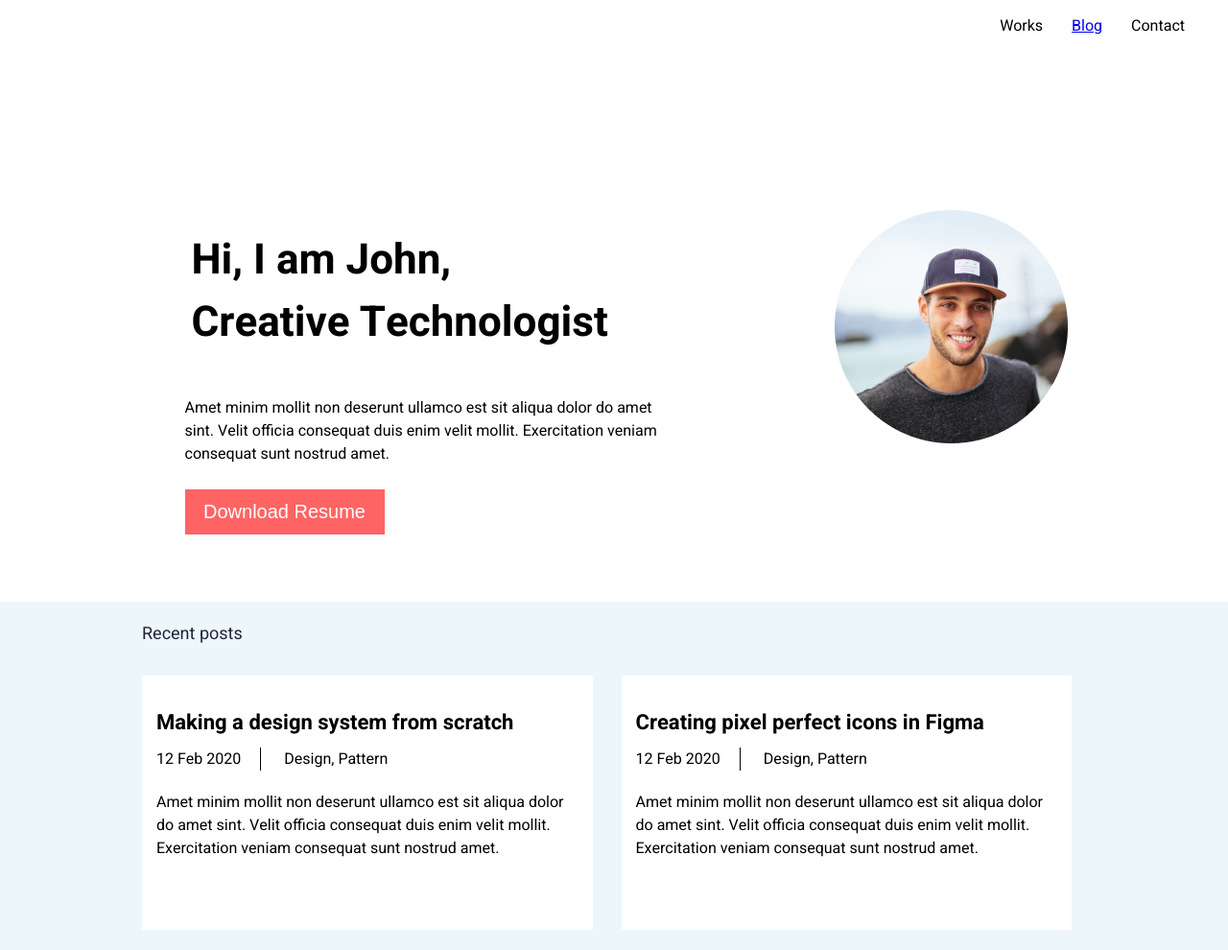
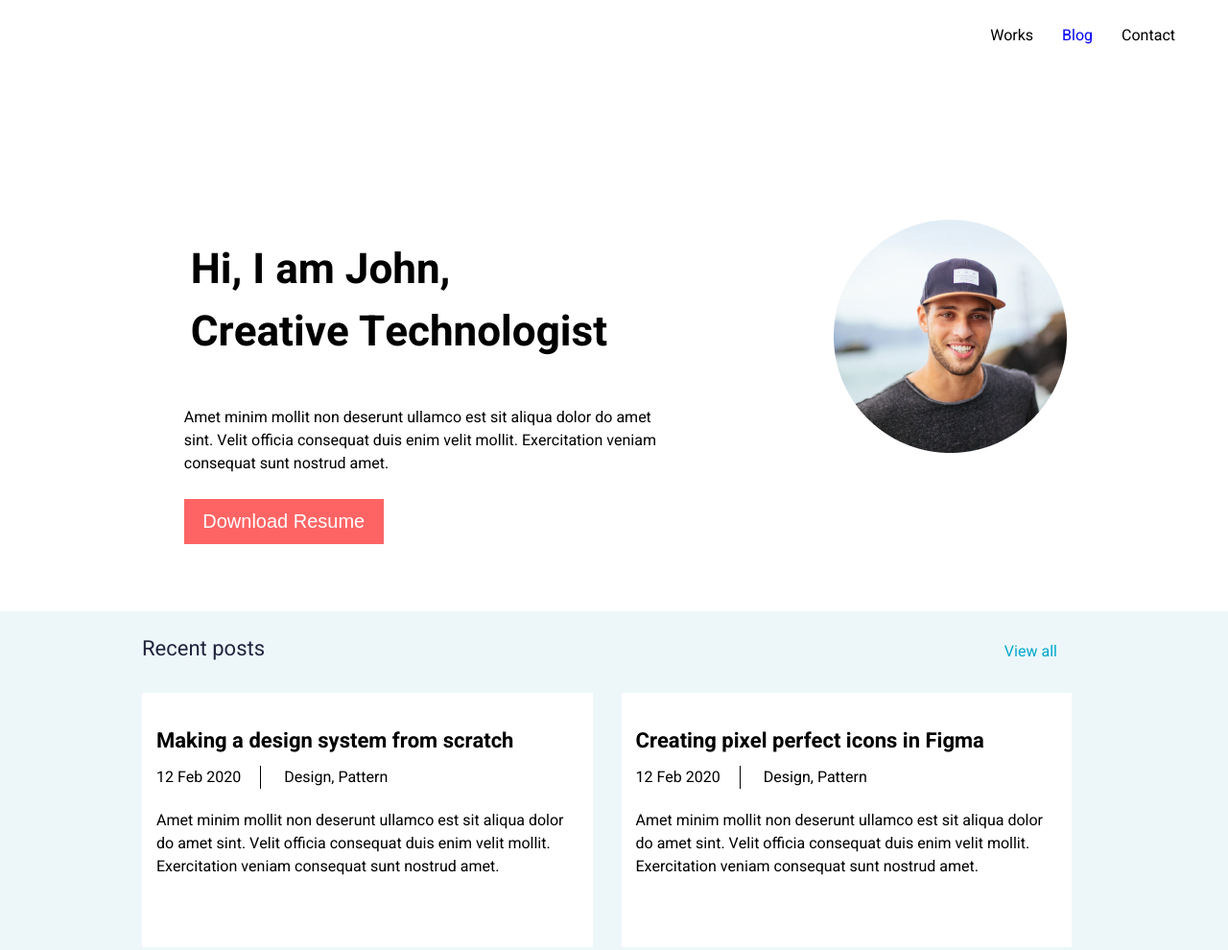
Before and after one commit to AlexLakarm/Portfolio2, a plain HTML site: page index.html in a window 1280 px wide. Shown: the top 990 px of the page at 96% size. Drawn offline with Linux system fonts and the light colour scheme.

Commit message:
responsive adjustments

```diff
--- a/index.html
+++ b/index.html
@@ -28,7 +28,10 @@
     </header>
     <main>
         <section class="recent_posts">
-            <h1 class="section_title">Recent posts</h1>
+            <div id="recent_posts_title_bar">
+                <h1 class="section_title">Recent posts</h1>
+                    <h2 class="desktop_only" id="viewall">View all</h2>
+            </div>
             <section class="main_posts">
                 <div class="main_post" id="post1">
                     <h2>Making a design system from scratch</h2>
--- a/style.css
+++ b/style.css
@@ -10,15 +10,18 @@ body {
 
 ul {
     display: flex;
-    justify-content: flex-end;
-    margin-top : 0;
-    margin-right: 30px;
+    justify-content: end;
+    margin-top : 10px;
+    padding-left: 0px;
 }
 
 ul li {
     list-style:none;
+    margin: 10px;
+}
+
+ul li a {
     text-decoration: none;
-    margin: 15px;
 }
 
 #portrait {
@@ -120,6 +123,7 @@ article img {
     display:flex;
     justify-content: center;
     margin: 0 auto;
+    width: 95%;
 }
 .featured h2 {
     margin-bottom: 0;
@@ -195,7 +199,15 @@ article img {
 
 @media screen and (min-width : 1024px) {
     .desktop_only {
-        display: flex;
+        display: block;
+    }
+
+    ul {
+        margin-right: 40px;
+    }
+
+    ul li {
+        margin: 15px;
     }
 
     #presentation, .main_posts {
@@ -215,7 +227,7 @@ article img {
     #presentation_text {
        text-align: left;
        align-items: flex-start;
-       margin-left: 149px;
+       margin-left: 148px;
        margin-top: 125px;
        width: 550px;
        }
@@ -240,11 +252,28 @@ article img {
         height: 396px;
     }
 
+    #recent_posts_title_bar {
+        display: flex;
+        justify-content: space-between;
+    }
+
+    #recent_posts_title_bar h2 {
+        padding-right: 178px;
+        padding-top: 25px;
+        font-size: 16px;
+        margin : 0;
+        justify-content: right;
+        font-weight: 400;
+        color: #00A8CC;
+
+    }
+
     .section_title {
       display: inline-block;
       margin-left: 148px;
       margin-bottom: 30px;
       font-weight: 400;
+      font-size: 22px;
     }
 
     .main_posts {
@@ -274,7 +303,7 @@ article img {
     }
 
     .featured article p {
-        width: 800px;
+        width: 95%;
     }
 
     footer {
@@ -297,5 +326,4 @@ article img {
         margin-left: 235px;
         margin-right: 235px;
     }
-
 }
```
Also changed, not shown: script.js (added), 1 other file. Lines whose indentation alone changed are shown as unchanged.
